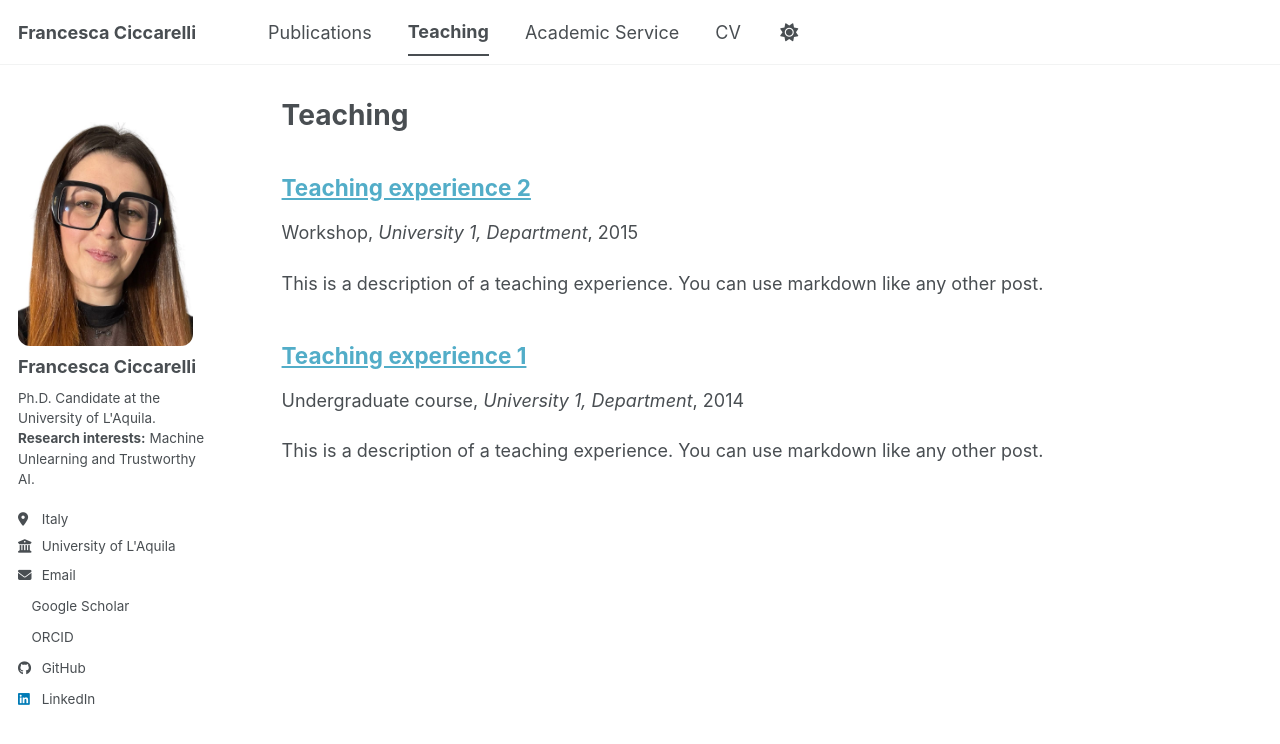
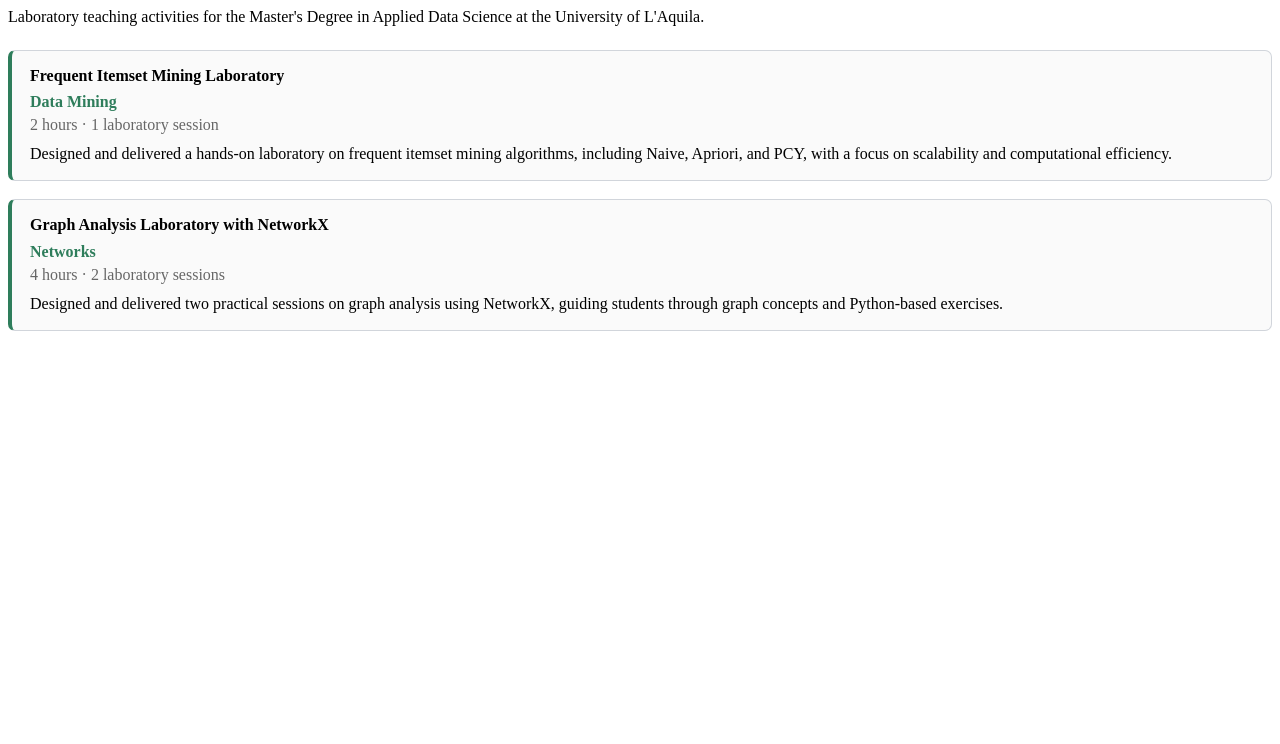
Before and after one commit to francescaciccarelli/francescaciccarelli.github.io, a Jekyll site: the page _pages/teaching.html, which Jekyll copies as it is, in a window 1280 px wide. Shown: the top 744 px of the page. Built offline with Jekyll 4.4.1, drawn with Linux system fonts in a browser that asks for light colours; a style sheet for code colours, icons or effects is not loaded.

Commit message:
Update teaching.html

```diff
--- a/_pages/teaching.html
+++ b/_pages/teaching.html
@@ -1,12 +1,82 @@
----
-layout: archive
-title: "Teaching"
-permalink: /teaching/
-author_profile: true
----
+<style>
+.page__content {
+  font-size: 0.88em;
+  line-height: 1.65;
+}
 
-{% include base_path %}
+.page__title {
+  color: #205C42;
+  font-size: 1.35em;
+  font-weight: 700;
+  padding-bottom: 14px;
+  margin-bottom: 24px;
+  border-bottom: 1px solid #d1d5db;
+}
 
-{% for post in site.teaching reversed %}
-  {% include archive-single.html %}
-{% endfor %}
+.teaching-intro {
+  margin-bottom: 24px;
+}
+
+.teaching-card {
+  border: 1px solid #d1d5db;
+  border-left: 4px solid #2E7D5B;
+  border-radius: 7px;
+  background: #fafafa;
+  padding: 14px 18px;
+  margin: 18px 0;
+}
+
+.teaching-card h3 {
+  font-size: 1em;
+  margin: 0 0 6px;
+  line-height: 1.4;
+}
+
+.teaching-course {
+  color: #2E7D5B;
+  font-weight: 600;
+  margin-bottom: 5px;
+}
+
+.teaching-hours {
+  color: #666;
+  margin-bottom: 8px;
+}
+
+.teaching-card p {
+  margin: 0;
+  line-height: 1.5;
+}
+</style>
+
+<p class="teaching-intro">
+Laboratory teaching activities for the Master's Degree
+in Applied Data Science at the University of L'Aquila.
+</p>
+
+<div class="teaching-card">
+  <h3>Frequent Itemset Mining Laboratory</h3>
+  <div class="teaching-course">Data Mining</div>
+  <div class="teaching-hours">
+    2 hours · 1 laboratory session
+  </div>
+  <p>
+    Designed and delivered a hands-on laboratory on
+    frequent itemset mining algorithms, including
+    Naive, Apriori, and PCY, with a focus on
+    scalability and computational efficiency.
+  </p>
+</div>
+
+<div class="teaching-card">
+  <h3>Graph Analysis Laboratory with NetworkX</h3>
+  <div class="teaching-course">Networks</div>
+  <div class="teaching-hours">
+    4 hours · 2 laboratory sessions
+  </div>
+  <p>
+    Designed and delivered two practical sessions on
+    graph analysis using NetworkX, guiding students
+    through graph concepts and Python-based exercises.
+  </p>
+</div>
```
